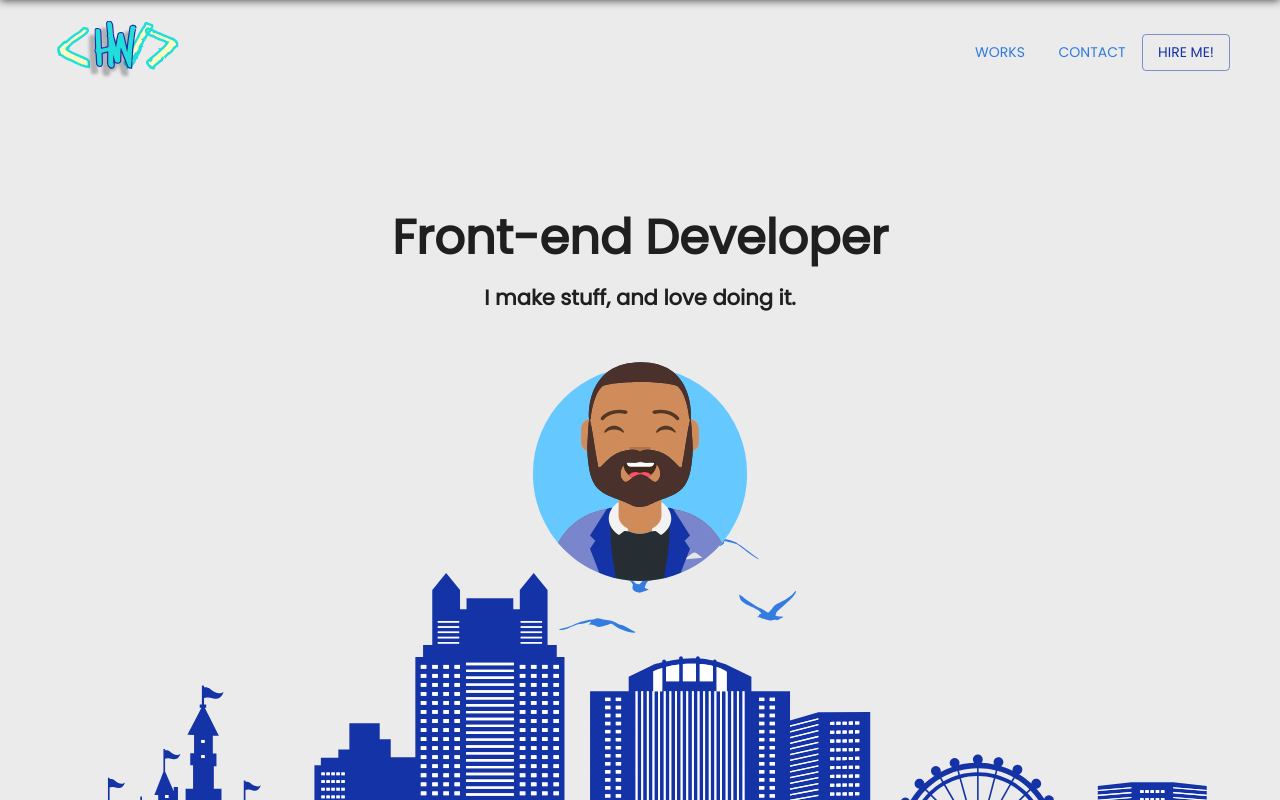
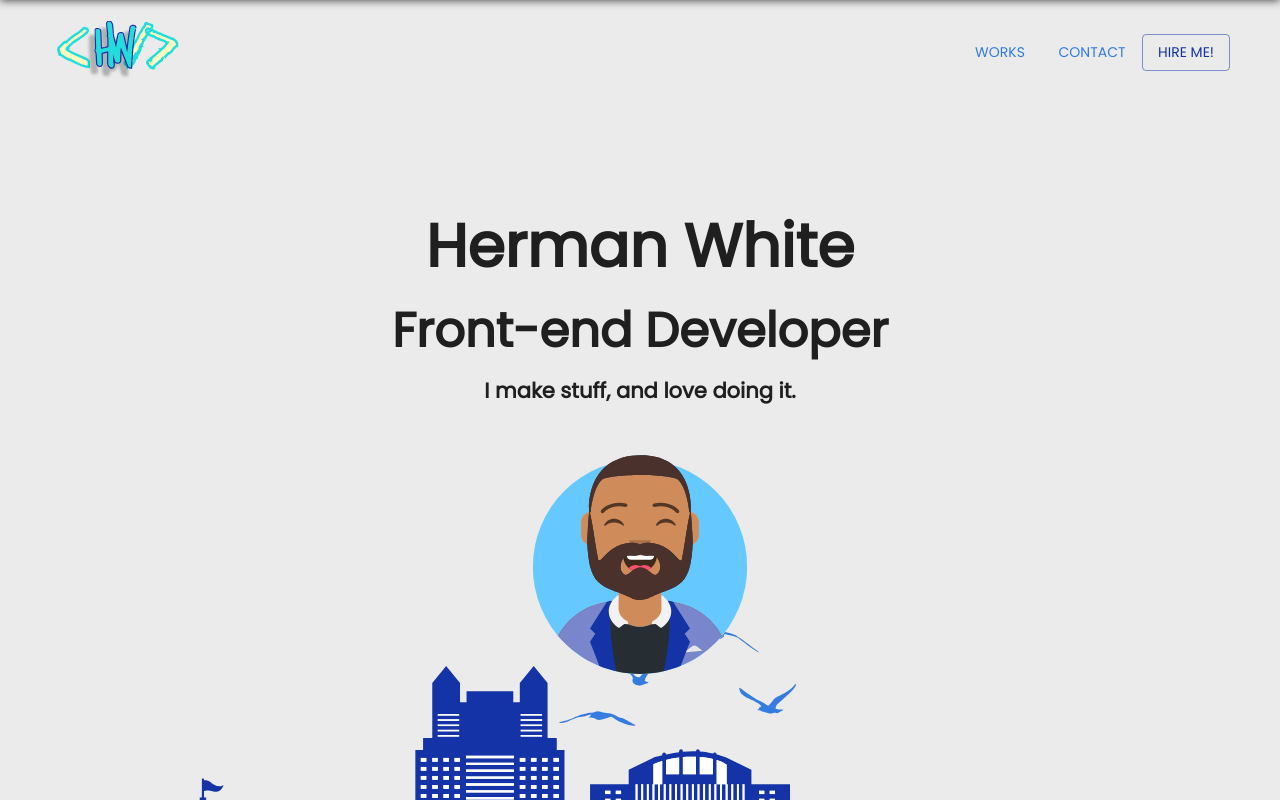
Before and after one commit to plasmadice/port-foe-leo, a Next.js app: page / in a window 1280 px wide. Built offline with nearby package versions, Linux system fonts and the light colour scheme.

Commit message:
Added name

```diff
--- a/components/Hero.js
+++ b/components/Hero.js
@@ -65,6 +65,9 @@ const Hero = () => {
         className={classes.root}
       >
         <Grid item xs={12} className={classes.heroTextContainer}>
+          <Typography variant="h2" gutterBottom className={classes.heroText}>
+            Herman White
+          </Typography>
           <Typography variant="h3" className={classes.heroText}>
             Front-end Developer
           </Typography>
```
